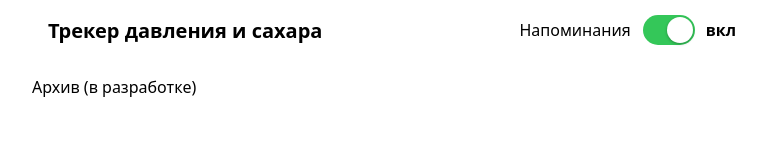
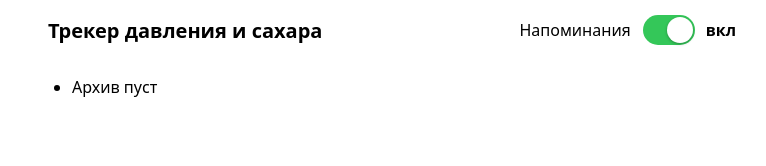
Before and after one commit to TestingInPractice/pressure-sugar-tracker, a React (Vite) app: page / in a window 1280 px wide. Both pictures are taken after a click on the button "Архив". Shown: the top 166 px of the page, without its empty margins (248-1014 px from the left). Built offline with nearby package versions, Linux system fonts and the light colour scheme.

Commit message:
feat: archive tab with unarchive action

```diff
--- a/src/App.tsx
+++ b/src/App.tsx
@@ -1,6 +1,7 @@
 import { useState } from 'react';
 import MasterSwitch from './components/MasterSwitch';
 import ReportsTab from './components/ReportsTab';
+import ArchiveTab from './components/ArchiveTab';
 import ReportScreen from './components/ReportScreen';
 import { useSettings } from './hooks/useSettings';
 import { useReminderEngine } from './hooks/useReminderEngine';
@@ -42,7 +43,7 @@ export default function App() {
         ) : (
           <>
             {tab === 'reports' && <ReportsTab openReport={setOpenReportId} />}
-            {tab === 'archive' && <p>Архив (в разработке)</p>}
+            {tab === 'archive' && <ArchiveTab openReport={setOpenReportId} />}
             {tab === 'more' && <p>Бэкапы (в разработке)</p>}
           </>
         )}
--- /dev/null
+++ b/src/components/ArchiveTab.tsx
@@ -0,0 +1,25 @@
+import { useCallback, useEffect, useState } from 'react';
+import type { Report } from '../types';
+import { listReports, putReport } from '../db/db';
+
+interface Props { openReport: (id: string) => void }
+
+export default function ArchiveTab({ openReport }: Props) {
+  const [reports, setReports] = useState<Report[]>([]);
+  const reload = useCallback(async () => setReports(await listReports(true)), []);
+  useEffect(() => { void reload(); }, [reload]);
+
+  return (
+    <ul className="report-list">
+      {reports.map(r => (
+        <li key={r.id}>
+          <button onClick={() => openReport(r.id)}>{r.name}</button>
+          <button onClick={async () => { await putReport({ ...r, archived: false }); await reload(); }}>
+            Разархивировать
+          </button>
+        </li>
+      ))}
+      {reports.length === 0 && <li className="empty">Архив пуст</li>}
+    </ul>
+  );
+}
--- a/src/components/ReportScreen.tsx
+++ b/src/components/ReportScreen.tsx
@@ -59,6 +59,7 @@ export default function ReportScreen({ reportId, onBack }: Props) {
       ) : (
         <>
           <button onClick={() => setShowEditor(true)}>Настроить поля</button>
+          <button onClick={async () => { await putReport({ ...report, archived: true }); onBack(); }}>Архивировать</button>
           <button onClick={() => setShowReminder(v => !v)}>Напоминание</button>
           <button onClick={() => { setEditingEntry(null); setShowForm(true); }}>+ Запись</button>
           {showReminder && settings && (
```
Also changed, not shown: 1 other file (tests, documents, lock files or other folders).
